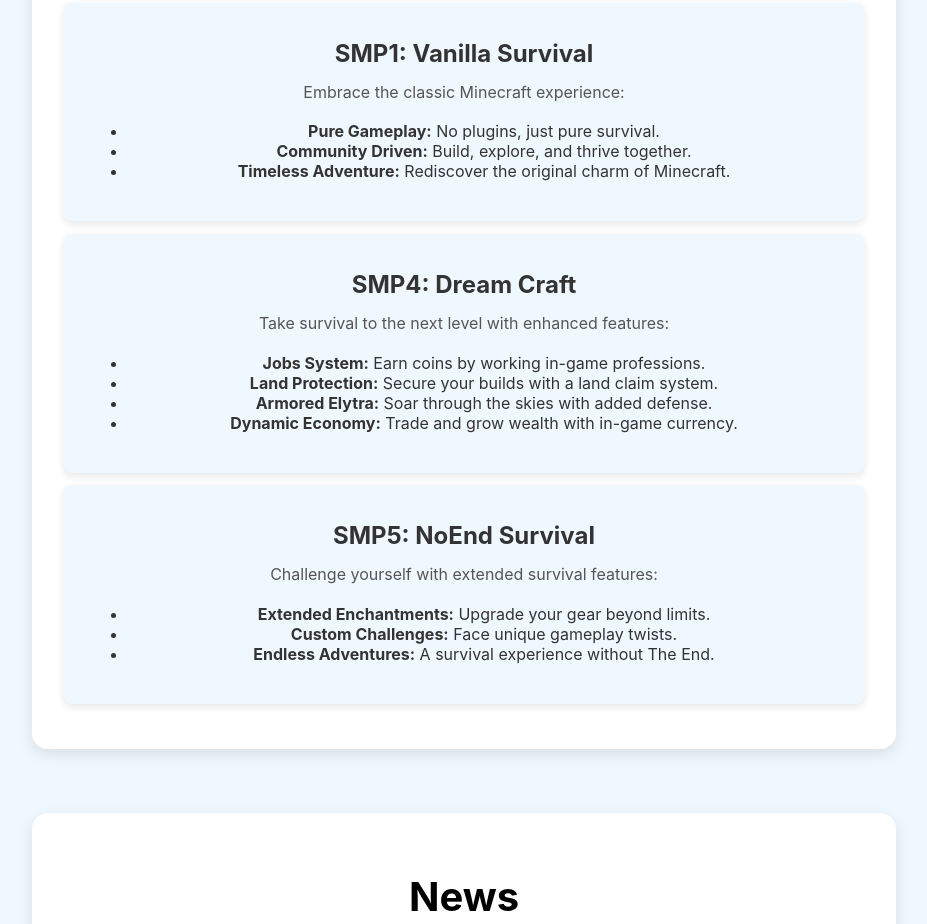
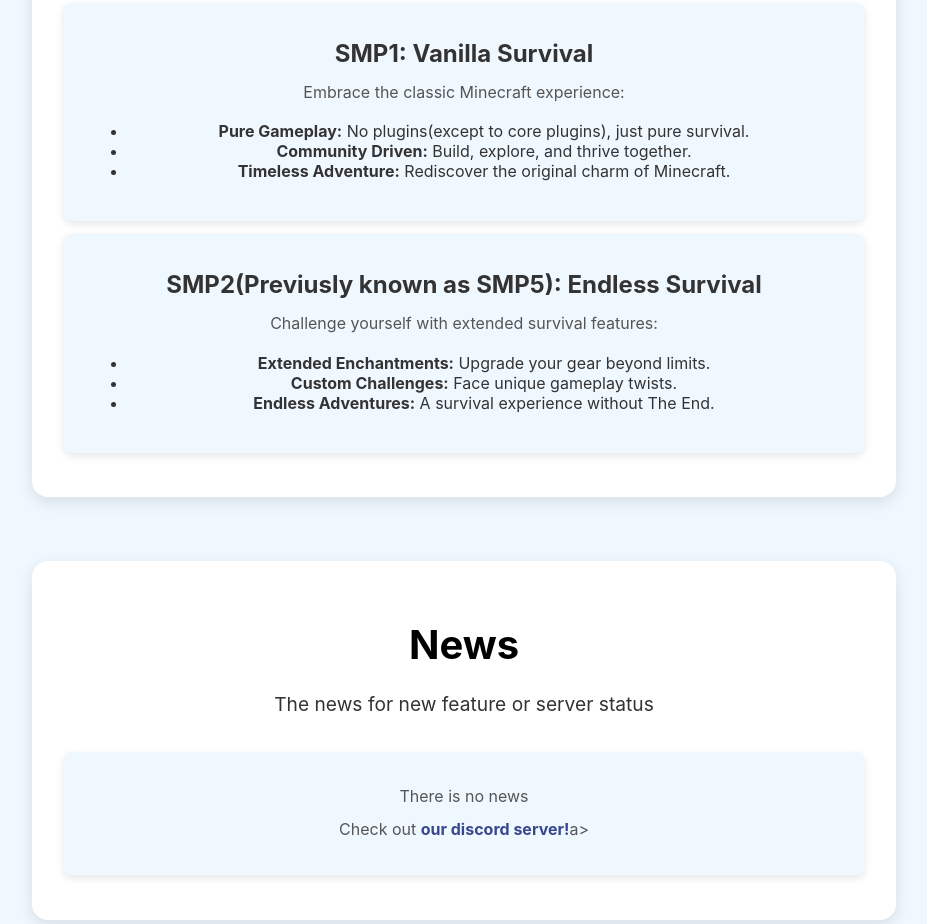
Before and after one commit to miniblackTW/bedtwLServerSite, a plain HTML site: page index.html in a window 1280 px wide. Shown: the part 740-1664 px from the top of the page, without its empty margins (176-1103 px from the left). Drawn offline with Linux system fonts and the light colour scheme.

Commit message:
Update index.html

```diff
--- a/index.html
+++ b/index.html
@@ -37,23 +37,13 @@
                 <h2>SMP1: Vanilla Survival</h2>
                 <p>Embrace the classic Minecraft experience:</p>
                 <ul>
-                    <li><strong>Pure Gameplay:</strong> No plugins, just pure survival.</li>
+                    <li><strong>Pure Gameplay:</strong> No plugins(except to core plugins), just pure survival.</li>
                     <li><strong>Community Driven:</strong> Build, explore, and thrive together.</li>
                     <li><strong>Timeless Adventure:</strong> Rediscover the original charm of Minecraft.</li>
                 </ul>
             </div>
             <div class="server-item">
-                <h2>SMP4: Dream Craft</h2>
-                <p>Take survival to the next level with enhanced features:</p>
-                <ul>
-                    <li><strong>Jobs System:</strong> Earn coins by working in-game professions.</li>
-                    <li><strong>Land Protection:</strong> Secure your builds with a land claim system.</li>
-                    <li><strong>Armored Elytra:</strong> Soar through the skies with added defense.</li>
-                    <li><strong>Dynamic Economy:</strong> Trade and grow wealth with in-game currency.</li>
-                </ul>
-            </div>
-            <div class="server-item">
-                <h2>SMP5: NoEnd Survival</h2>
+                <h2>SMP2(Previusly known as SMP5): Endless Survival</h2>
                 <p>Challenge yourself with extended survival features:</p>
                 <ul>
                     <li><strong>Extended Enchantments:</strong> Upgrade your gear beyond limits.</li>
@@ -70,6 +60,10 @@
 
         <div class="server-list">
             <div class="server-item">
+                <p>There is no news</p>
+                <p>Check out <a href="https://discord.gg/Y7hBjw2VsR">our discord server!</a>a></p>
+            </div>
+            <!-- <div class="server-item">
                 <h2>SMP1 (Vanilla Survival) Enabled keep inventory</h2>
                 <p>SMP1 (Vanilla Survival) is now enabled keep inventory on the overworld due to a vote on discord!</p>
                 <p>Join our discord now! <a href="https://discord.gg/Y7hBjw2VsR">Join now</a></p>
@@ -82,7 +76,7 @@
                     <li><strong>Community Driven:</strong> Build, explore, and thrive together.</li>
                     <li><strong>Timeless Adventure:</strong> Rediscover the original charm of Minecraft.</li>
                 </ul>
-            </div>
+            </div> -->
         </div>
     </div>
 
```
